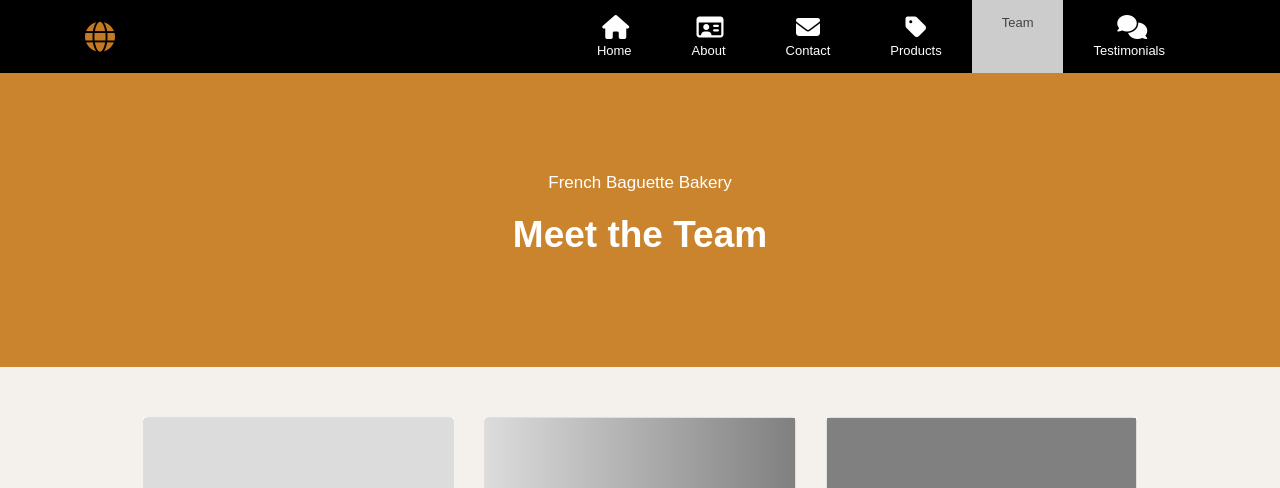
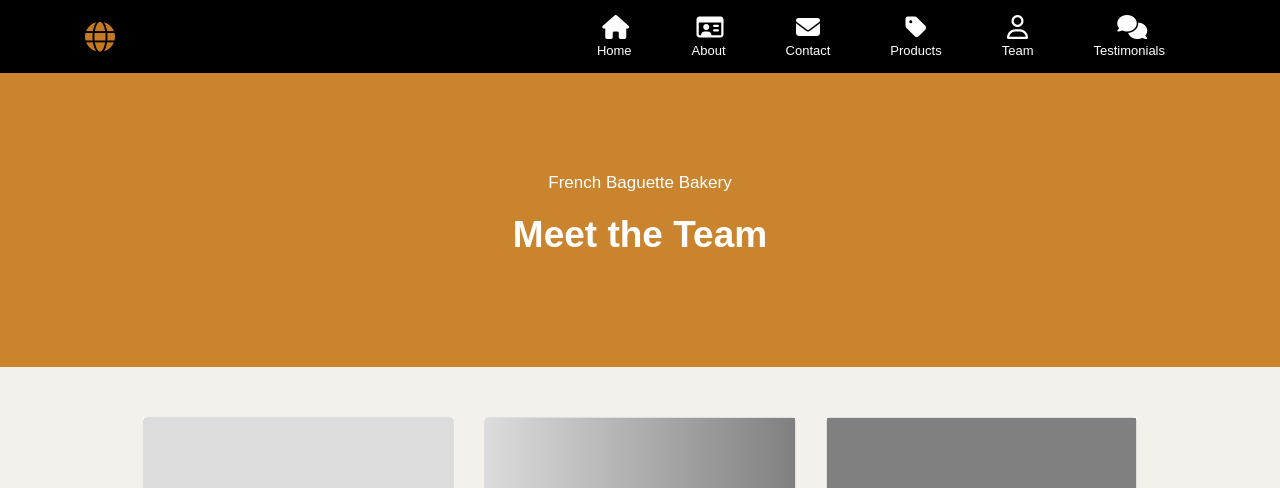
Before and after one commit to tomoom165/baguettenation, a plain HTML site: page team.html in a window 1280 px wide. Shown: the top 488 px of the page. Drawn offline with nearby package versions, Linux system fonts and the light colour scheme; grey boxes are pictures that could not be loaded.

Commit message:
Update team.html

```diff
--- a/team.html
+++ b/team.html
@@ -85,7 +85,7 @@ $(document).ready(function()
 <li role="menuitem"><a href="./about.html" title="About" class="nav-link"><i class="fa fa-regular fa-id-card"></i><br>About</a></li>
 <li role="menuitem"><a href="./contact.html" title="Contact" class="nav-link"><i class="fa fa-envelope"></i><br>Contact</a></li>
 <li role="menuitem"><a href="./products.html" title="Products" class="nav-link"><i class="fa fa-tag"></i><br>Products</a></li>
-<li role="menuitem"><a href="./team.html" title="Team" class="active">Team</a></li>
+<li role="menuitem"><a href="./team.html" title="Team" class="nav-link"><i class="fa fa-regular fa-user"></i><br>Team</a></li>
 <li role="menuitem"><a href="./testimonials.html" title="Testimonials" class="nav-link"><i class="fa fa-comments"></i><br>Testimonials</a></li>
 </ul>
 
```
